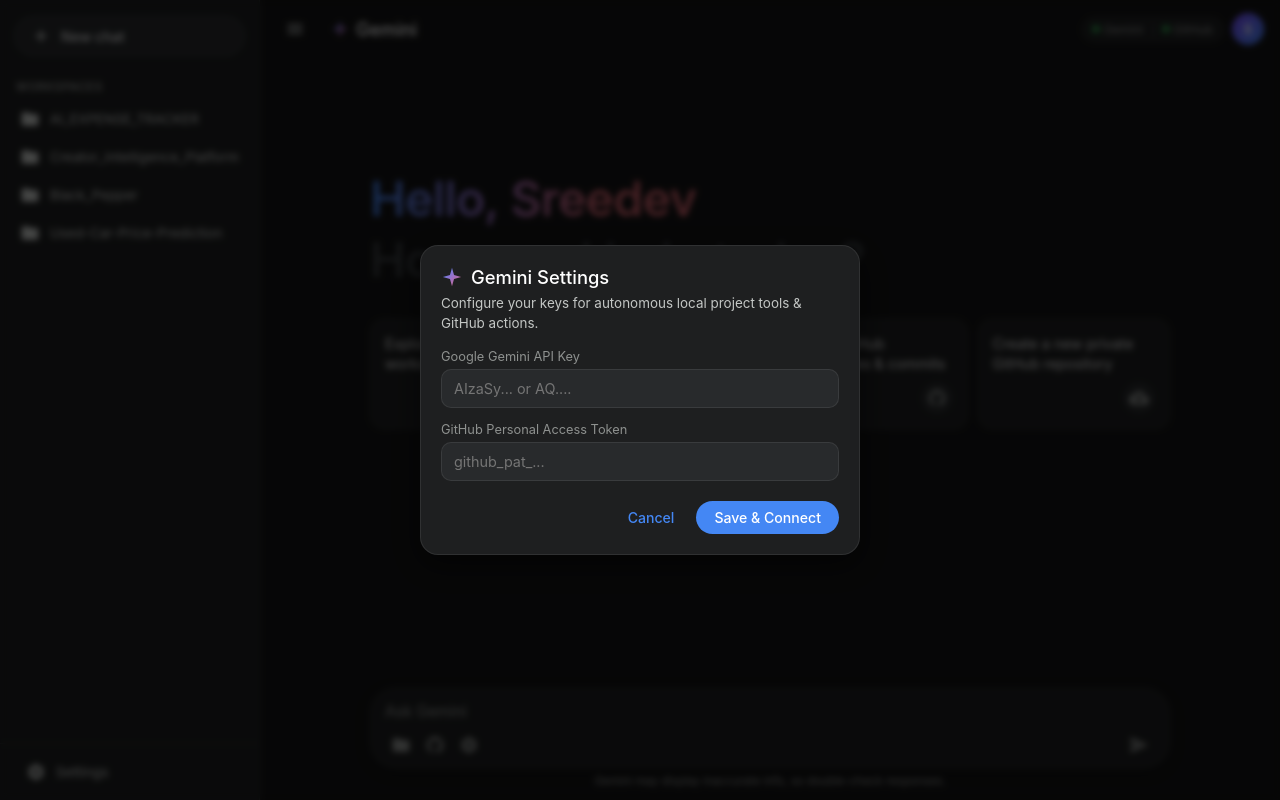
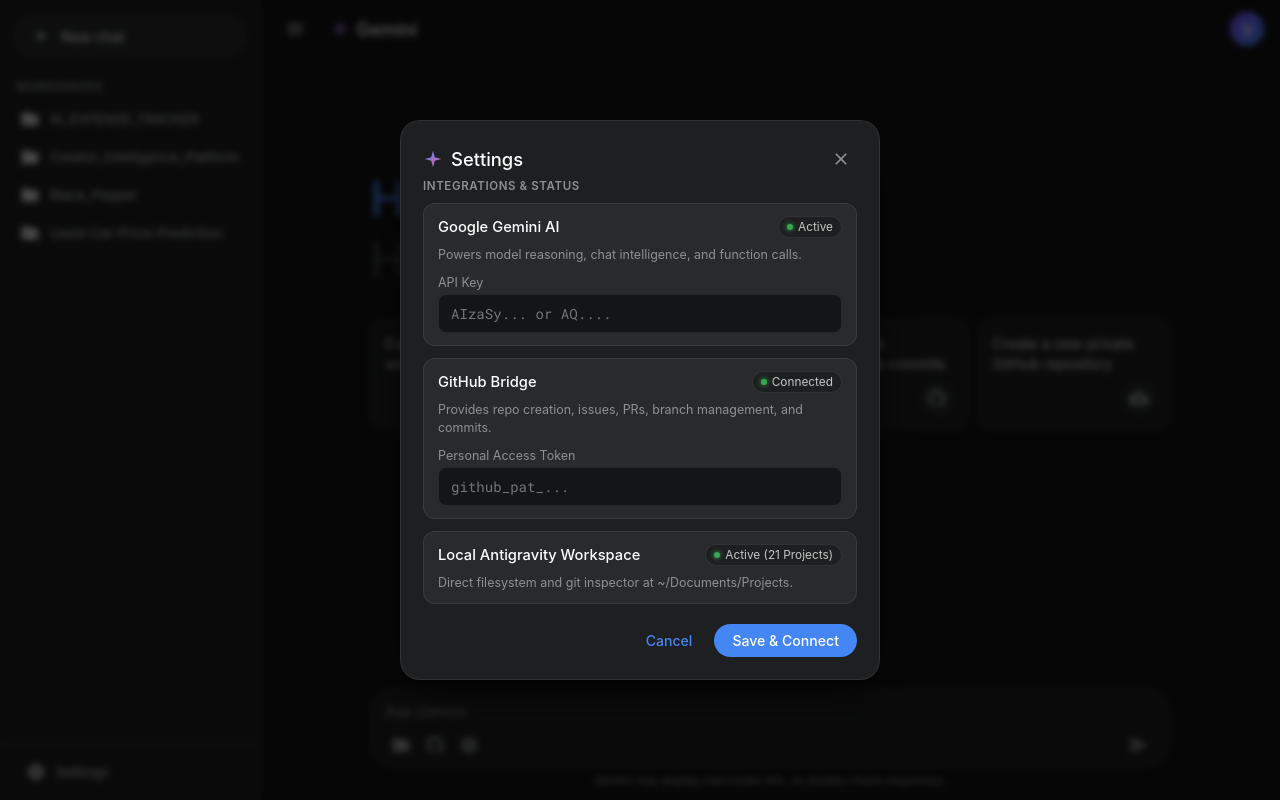
Before and after one commit to sreedevrajendran/mcp_integration, a website: page public/index.html in a window 1280 px wide. Both pictures are taken after a click on the button "Settings". Drawn offline with nearby package versions, Linux system fonts and the light colour scheme; no server answers; a web font is replaced by a local one.

Commit message:
style: move Gemini and GitHub status signals from header to Settings -> Integrations

```diff
--- a/public/index.html
+++ b/public/index.html
@@ -250,37 +250,9 @@
       gap: 8px;
     }
 
-    .compact-status {
-      display: flex;
-      align-items: center;
-      gap: 8px;
-      font-size: 0.76rem;
-      padding: 4px 10px;
-      border-radius: 14px;
-      background: var(--surface);
-      border: 1px solid var(--border);
-      color: var(--text-muted);
-      cursor: pointer;
-    }
-
-    .status-indicator {
-      display: flex;
-      align-items: center;
-      gap: 4px;
-    }
-
-    .dot {
-      width: 6px;
-      height: 6px;
-      border-radius: 50%;
-    }
-
-    .dot.active { background: var(--success); box-shadow: 0 0 5px var(--success); }
-    .dot.warn { background: var(--warning); }
-
     .user-avatar-btn {
-      width: 32px;
-      height: 32px;
+      width: 34px;
+      height: 34px;
       border-radius: 50%;
       background: linear-gradient(135deg, #7c4dff, #4487f4);
       color: #fff;
@@ -288,9 +260,14 @@
       align-items: center;
       justify-content: center;
       font-weight: 600;
-      font-size: 0.85rem;
+      font-size: 0.88rem;
       cursor: pointer;
       border: none;
+      transition: transform 0.15s;
+    }
+
+    .user-avatar-btn:hover {
+      transform: scale(1.05);
     }
 
     /* Chat Scroll Area */
@@ -659,21 +636,48 @@
     .gemini-modal {
       background: var(--surface);
       border: 1px solid var(--border);
-      border-radius: 18px;
-      max-width: 440px;
+      border-radius: 20px;
+      max-width: 480px;
       width: 100%;
-      padding: 20px;
-      box-shadow: 0 10px 30px rgba(0, 0, 0, 0.5);
+      padding: 22px;
+      box-shadow: 0 16px 40px rgba(0, 0, 0, 0.6);
+      max-height: 90vh;
+      overflow-y: auto;
+    }
+
+    .modal-header {
+      display: flex;
+      align-items: center;
+      justify-content: space-between;
+      margin-bottom: 4px;
     }
 
     .modal-title {
       font-size: 1.15rem;
       font-weight: 500;
       color: #fff;
-      margin-bottom: 6px;
       display: flex;
       align-items: center;
       gap: 8px;
+    }
+
+    .modal-close-icon {
+      background: transparent;
+      border: none;
+      color: var(--text-muted);
+      cursor: pointer;
+      width: 32px;
+      height: 32px;
+      border-radius: 50%;
+      display: flex;
+      align-items: center;
+      justify-content: center;
+      transition: background 0.15s, color 0.15s;
+    }
+
+    .modal-close-icon:hover {
+      background: var(--surface-variant);
+      color: #fff;
     }
 
     .modal-desc {
@@ -683,26 +687,96 @@
       margin-bottom: 16px;
     }
 
+    .integration-section-title {
+      font-size: 0.72rem;
+      text-transform: uppercase;
+      letter-spacing: 0.6px;
+      color: var(--text-muted);
+      font-weight: 600;
+      margin-bottom: 10px;
+    }
+
+    .integration-list {
+      display: flex;
+      flex-direction: column;
+      gap: 12px;
+      margin-bottom: 16px;
+    }
+
+    .integration-card {
+      background: var(--surface-variant);
+      border: 1px solid var(--border);
+      border-radius: 12px;
+      padding: 12px 14px;
+      display: flex;
+      flex-direction: column;
+      gap: 8px;
+    }
+
+    .integration-top {
+      display: flex;
+      align-items: center;
+      justify-content: space-between;
+    }
+
+    .integration-name {
+      font-size: 0.92rem;
+      font-weight: 500;
+      color: #fff;
+      display: flex;
+      align-items: center;
+      gap: 6px;
+    }
+
+    .integration-desc {
+      font-size: 0.78rem;
+      color: var(--text-muted);
+      line-height: 1.4;
+    }
+
+    .status-badge {
+      display: inline-flex;
+      align-items: center;
+      gap: 5px;
+      font-size: 0.74rem;
+      padding: 3px 8px;
+      border-radius: 12px;
+      background: var(--surface);
+      border: 1px solid var(--border);
+      color: var(--text-subtle);
+      font-weight: 400;
+    }
+
+    .status-badge .dot {
+      width: 6px;
+      height: 6px;
+      border-radius: 50%;
+    }
+
+    .status-badge .dot.active { background: var(--success); box-shadow: 0 0 5px var(--success); }
+    .status-badge .dot.warn { background: var(--warning); }
+
     .modal-field {
-      margin-bottom: 14px;
+      margin-top: 4px;
     }
 
     .modal-field label {
       display: block;
-      font-size: 0.8rem;
+      font-size: 0.78rem;
       color: var(--text-muted);
-      margin-bottom: 5px;
+      margin-bottom: 4px;
     }
 
     .modal-field input {
       width: 100%;
-      background: var(--surface-variant);
+      background: #141517;
       border: 1px solid var(--border);
       color: #fff;
-      padding: 10px 12px;
-      border-radius: 10px;
-      font-size: 0.9rem;
+      padding: 9px 12px;
+      border-radius: 8px;
+      font-size: 0.88rem;
       outline: none;
+      font-family: 'Roboto Mono', monospace;
     }
 
     .modal-field input:focus {
@@ -853,18 +927,7 @@
       </div>
 
       <div class="nav-right">
-        <div class="compact-status" onclick="openSettingsModal()" title="Status & Settings">
-          <div class="status-indicator">
-            <span class="dot active" id="gemini-dot"></span>
-            <span>Gemini</span>
-          </div>
-          <span style="color:var(--border-focus);">|</span>
-          <div class="status-indicator">
-            <span class="dot active" id="github-dot"></span>
-            <span>GitHub</span>
-          </div>
-        </div>
-        <button class="user-avatar-btn" onclick="openSettingsModal()" title="Account & Settings">S</button>
+        <button class="user-avatar-btn" onclick="openSettingsModal()" title="Settings & Integrations">S</button>
       </div>
     </header>
 
@@ -944,11 +1007,12 @@
     </div>
   </main>
 
-  <!-- Minimal Settings Modal -->
+  <!-- Minimal Settings Modal with Integrations -->
   <div id="settings-modal" class="modal-overlay">
     <div class="gemini-modal">
+      <div class="modal-header">
         <div class="modal-title">
-        <svg style="width:22px; height:22px;" viewBox="0 0 24 24">
+          <svg style="width:20px; height:20px;" viewBox="0 0 24 24">
             <path fill="url(#sparkle-gradient-modal)" d="M12 2L14.2 9.8L22 12L14.2 14.2L12 22L9.8 14.2L2 12L9.8 9.8L12 2Z"/>
             <defs>
               <linearGradient id="sparkle-gradient-modal" x1="2" y1="2" x2="22" y2="22" gradientUnits="userSpaceOnUse">
@@ -958,18 +1022,59 @@
               </linearGradient>
             </defs>
           </svg>
-        <span>Gemini Settings</span>
+          <span>Settings</span>
         </div>
-      <p class="modal-desc">Configure your keys for autonomous local project tools & GitHub actions.</p>
+        <button class="modal-close-icon" onclick="closeSettingsModal()" title="Close">
+          <svg class="icon" viewBox="0 0 24 24"><path d="M19 6.41L17.59 5 12 10.59 6.41 5 5 6.41 10.59 12 5 17.59 6.41 19 12 13.41 17.59 19 19 17.59 13.41 12z"/></svg>
+        </button>
+      </div>
 
+      <div class="integration-section-title">Integrations & Status</div>
+
+      <div class="integration-list">
+        <!-- Gemini AI Integration Card -->
+        <div class="integration-card">
+          <div class="integration-top">
+            <span class="integration-name">Google Gemini AI</span>
+            <span class="status-badge" id="modal-gemini-status">
+              <span class="dot active" id="modal-gemini-dot"></span>
+              <span id="modal-gemini-text">Active</span>
+            </span>
+          </div>
+          <div class="integration-desc">Powers model reasoning, chat intelligence, and function calls.</div>
           <div class="modal-field">
-        <label>Google Gemini API Key</label>
+            <label>API Key</label>
             <input type="password" id="gemini-api-input" placeholder="AIzaSy... or AQ....">
           </div>
+        </div>
 
+        <!-- GitHub Integration Card -->
+        <div class="integration-card">
+          <div class="integration-top">
+            <span class="integration-name">GitHub Bridge</span>
+            <span class="status-badge" id="modal-github-status">
+              <span class="dot active" id="modal-github-dot"></span>
+              <span id="modal-github-text">Connected</span>
+            </span>
+          </div>
+          <div class="integration-desc">Provides repo creation, issues, PRs, branch management, and commits.</div>
           <div class="modal-field">
-        <label>GitHub Personal Access Token</label>
+            <label>Personal Access Token</label>
             <input type="password" id="github-token-input" placeholder="github_pat_...">
+          </div>
+        </div>
+
+        <!-- Local Antigravity Workspace Card -->
+        <div class="integration-card">
+          <div class="integration-top">
+            <span class="integration-name">Local Antigravity Workspace</span>
+            <span class="status-badge">
+              <span class="dot active"></span>
+              <span>Active (21 Projects)</span>
+            </span>
+          </div>
+          <div class="integration-desc">Direct filesystem and git inspector at <code>~/Documents/Projects</code>.</div>
+        </div>
       </div>
 
       <div class="modal-footer">
@@ -988,8 +1093,10 @@
     const sidebar = document.getElementById("sidebar");
     const sidebarOverlay = document.getElementById("sidebar-overlay");
     const settingsModal = document.getElementById("settings-modal");
-    const geminiDot = document.getElementById("gemini-dot");
-    const githubDot = document.getElementById("github-dot");
+    const modalGeminiDot = document.getElementById("modal-gemini-dot");
+    const modalGeminiText = document.getElementById("modal-gemini-text");
+    const modalGithubDot = document.getElementById("modal-github-dot");
+    const modalGithubText = document.getElementById("modal-github-text");
 
     let history = [];
     let isSubmitting = false;
@@ -1000,14 +1107,18 @@
         const res = await fetch("/api/status");
         const data = await res.json();
         if (data.hasGeminiKey) {
-          geminiDot.className = "dot active";
+          modalGeminiDot.className = "dot active";
+          modalGeminiText.textContent = "Active";
         } else {
-          geminiDot.className = "dot warn";
+          modalGeminiDot.className = "dot warn";
+          modalGeminiText.textContent = "Key Needed";
         }
         if (data.hasGitHubToken) {
-          githubDot.className = "dot active";
+          modalGithubDot.className = "dot active";
+          modalGithubText.textContent = "Connected";
         } else {
-          githubDot.className = "dot warn";
+          modalGithubDot.className = "dot warn";
+          modalGithubText.textContent = "Token Needed";
         }
       } catch (err) {
         console.error("Status error", err);
```
Lines whose indentation alone changed are shown as unchanged.
